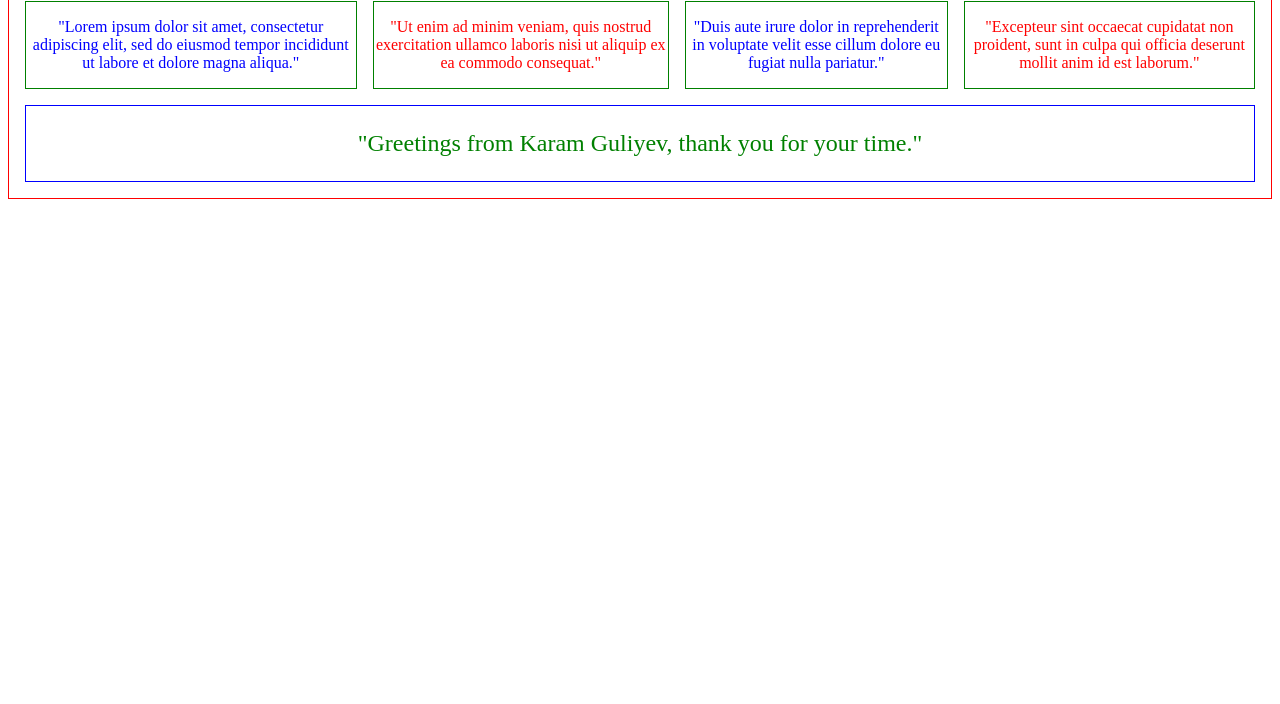
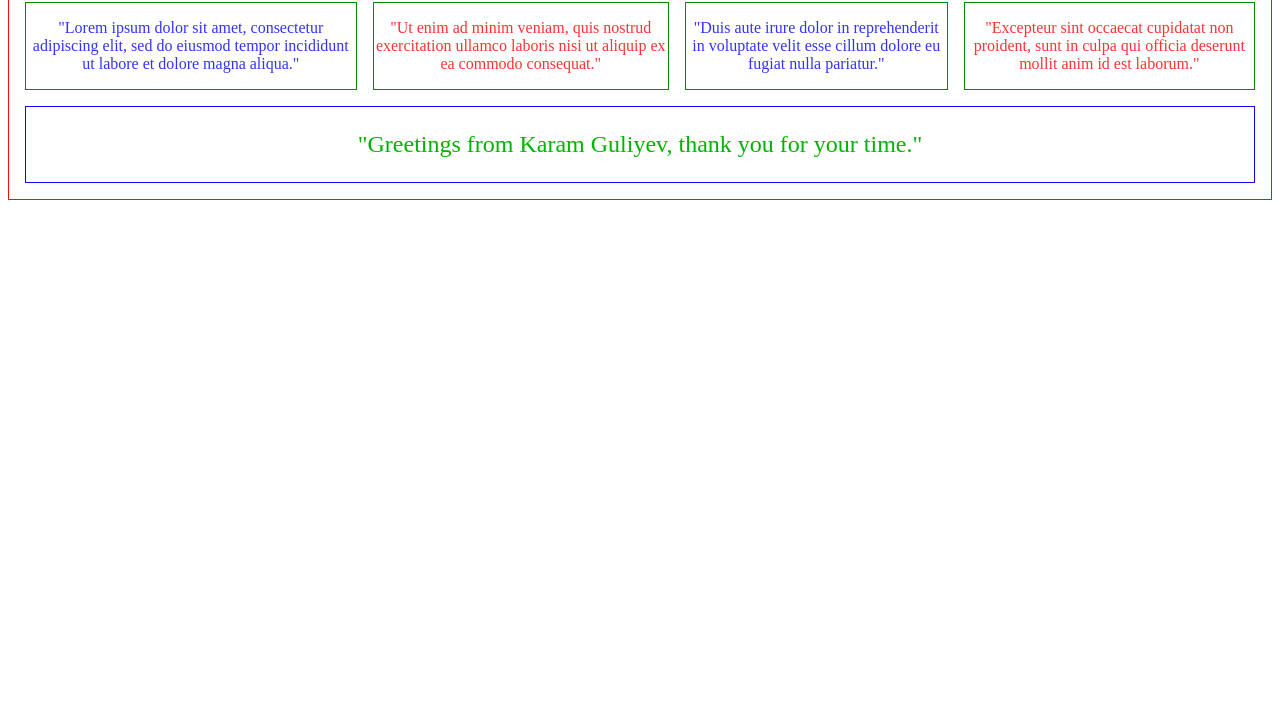
Before and after one commit to KaramGuliyev/DevelhopeSCSSExercises, a plain HTML site: page EX3/index.html in a window 1280 px wide. Shown: the part 96-800 px from the top of the page. Drawn offline with Linux system fonts and the light colour scheme.

Commit message:
Ex3 Finished

```diff
--- a/EX3/style.scss
+++ b/EX3/style.scss
@@ -1,12 +1,27 @@
+@use "sass:color";
+
 $colorPrimary: red;
 $colorSecondary: green;
 $colorTertiary: blue;
 
-@mixin colorChangeText($color:black, $border : 1px, $fontsize : 1rem) {
-  color: $color;
-  border: 1px solid $border;
-  font-size: $fontsize;
+@function color($color) {
+  $colorFinal: color.adjust($color, $lightness: 10%);
+  @return $colorFinal;
+}
+@function colorBorder($border) {
+  $borderFinal: color.adjust($border, $lightness: 2%);
+  @return $borderFinal;
+}
+@function fontSize($fontsize) {
+  $fontSizeFinal: calc($fontsize);
+  @return $fontSizeFinal;
+}
 
+@mixin colorChangeText($color: transparent, $border: transparent, $fontsize: 1rem) {
+  color: color($color);
+  border: 1px solid colorBorder($border);
+  font-size: fontSize($fontsize);
+  @content;
 }
 
 .container {
@@ -15,8 +30,9 @@ $colorTertiary: blue;
   text-align: center;
   h1 {
     margin: auto;
-    @include colorChangeText($color: $colorSecondary, $fontsize: 3rem);
-    border-bottom: 1px solid $colorTertiary;
+    @include colorChangeText($color: $colorSecondary, $fontsize: 3rem) {
+      border-bottom: 1px solid $colorTertiary;
+    }
     width: 35rem;
   }
 
@@ -27,15 +43,16 @@ $colorTertiary: blue;
     width: 100%;
     flex-direction: row;
     article:nth-child(odd) {
-      @include colorChangeText($colorTertiary);
+      @include colorChangeText($color: $colorTertiary, $border: $colorSecondary);
     }
     article:nth-child(even) {
-      @include colorChangeText($colorPrimary);
+      @include colorChangeText($color: $colorPrimary, $border: $colorSecondary);
     }
 
     article {
-      @include colorChangeText($border: $colorSecondary)
+      @include colorChangeText($border: $colorSecondary);
     }
+
     article.fullW {
       @include colorChangeText($colorSecondary, $colorTertiary, 3vh);
       width: 100%;
```
Also changed, not shown: EX3/style.css, 1 other file.
